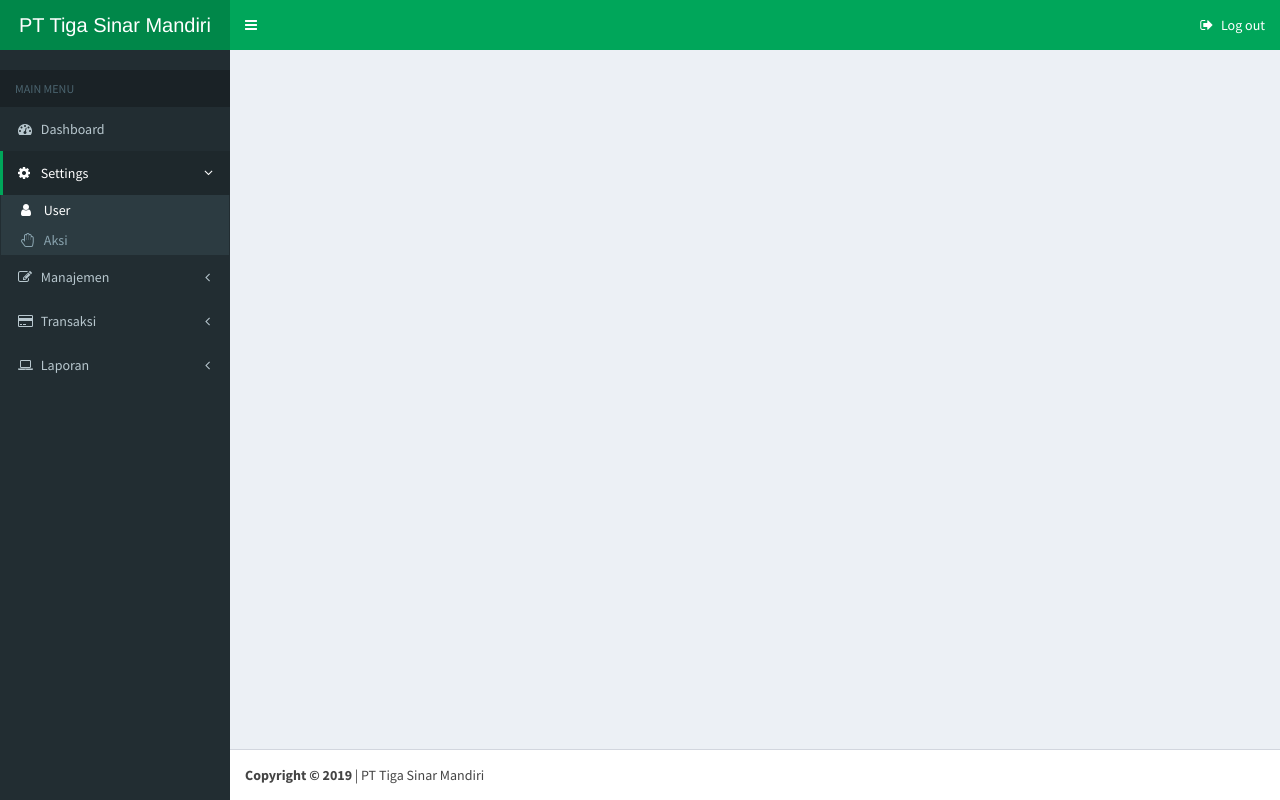
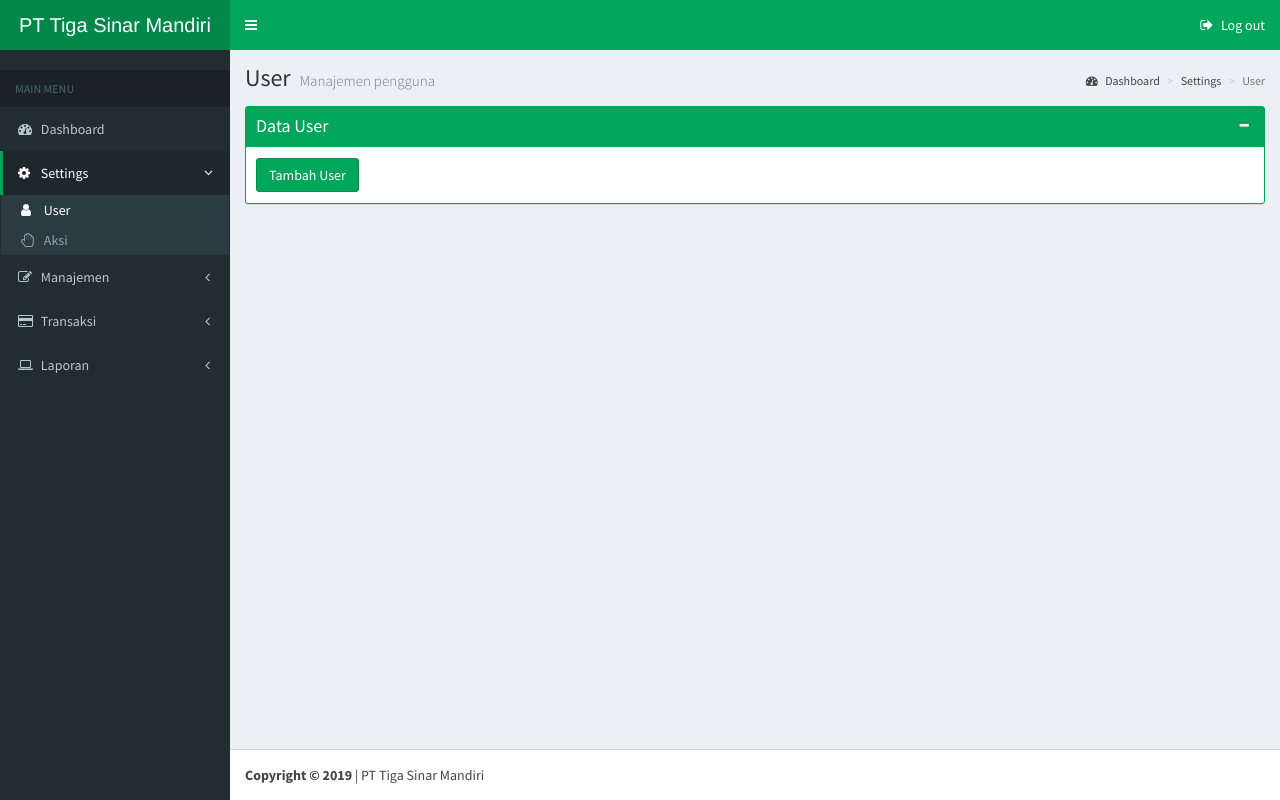
Before and after one commit to code5five/1_pt_tiga_sinar_mandiri, a PHP site: page /dashboard.php?page=user&parent=settings in a window 1280 px wide. Run offline with PHP 8.4, Linux system fonts and the light colour scheme; some libraries are stand-ins or nearby versions.

Commit message:
Create settings user page

```diff
--- a/content.php
+++ b/content.php
@@ -4,6 +4,7 @@ if (isset($_GET['page'])) {
   $page = $_GET['page'];
 
   if ($page == 'dashboard') { }
+  elseif ($page == 'user') { include "page/user.php"; }
 
 } elseif (isset($_GET['action'])) {
 
--- /dev/null
+++ b/page/user.php
@@ -0,0 +1,44 @@
+<section class="content-header">
+  <h1>
+    User
+    <small>Manajemen pengguna</small>
+  </h1>
+  <ol class="breadcrumb">
+    <li><a href="#"><i class="fa fa-dashboard"></i> Dashboard</a></li>
+    <li><a href="#">Settings</a></li>
+    <li class="active">User</li>
+  </ol>
+</section>
+
+<section class="content">
+
+  <div class="row">
+
+    <div class="col-md-12">
+      <div class="box box-success box-solid">
+        <div class="box-header with-border">
+          <h3 class="box-title">Data User</h3>
+
+          <div class="box-tools pull-right">
+            <button type="button" class="btn btn-box-tool" data-widget="collapse"><i class="fa fa-minus"></i>
+            </button>
+          </div>
+        </div>
+
+        <div class="box-body" style="">
+          <a href="" class="btn btn-md btn-success"><i></i> Tambah User</a>
+
+          <div class="row">
+            <div class="col-md-12">
+              <table class="tbl">
+
+              </table>
+            </div>
+          </div>
+        </div>
+      </div>
+    </div>
+
+  </div>
+
+</section>
```
